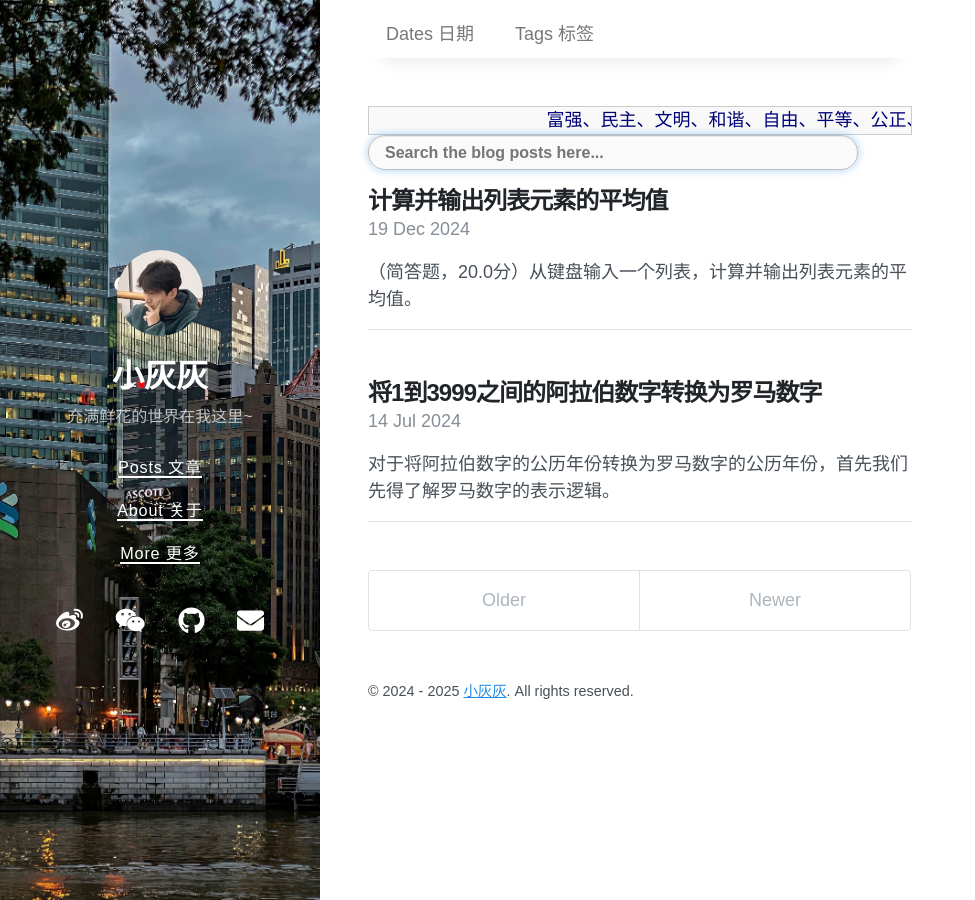
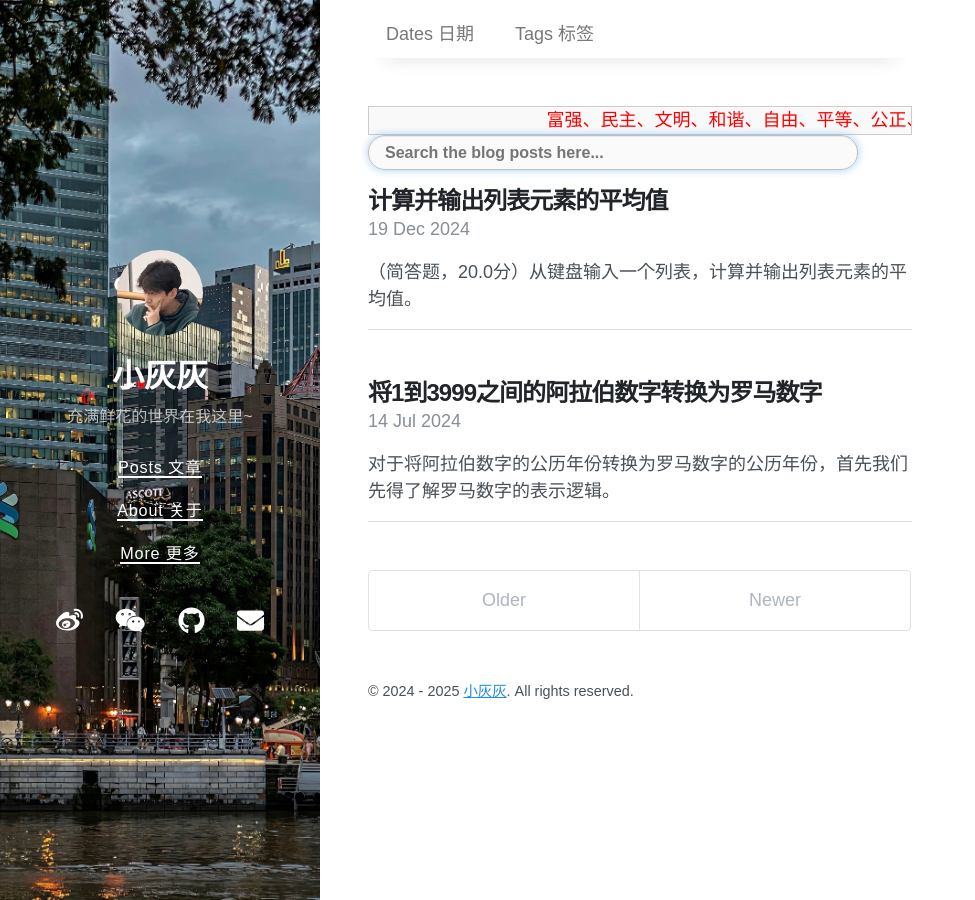
Before and after one commit to mr-willie/mr-willie.github.io, a Jekyll site: the page built from index.html, in a window 1280 px wide. Shown: the whole page, without its empty margins (0-975 px from the left). Built offline with Jekyll 4.4.1, drawn with Linux system fonts in a browser that asks for light colours; nearby versions of some CDN libraries; the list of posts is cut into pages by our own code.

Commit message:
2025/09/16/11:22 - Modified the contents.

```diff
--- a/_layouts/home.html
+++ b/_layouts/home.html
@@ -18,7 +18,7 @@ layout: default
       display: inline-block;
       padding-left: 100%;
       animation: marquee 35s linear infinite;
-      color: rgb(0, 0, 120);
+      color: red;
   }
 
   @keyframes marquee {
```
